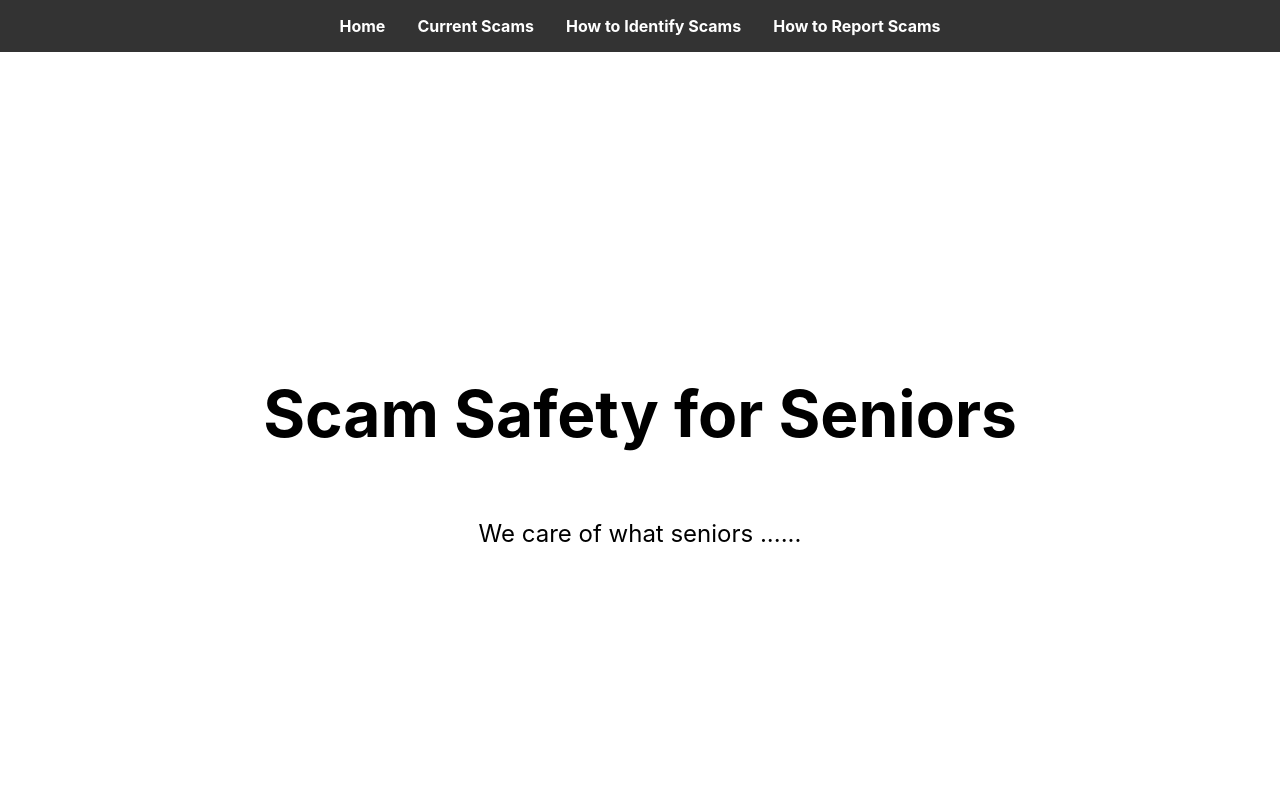
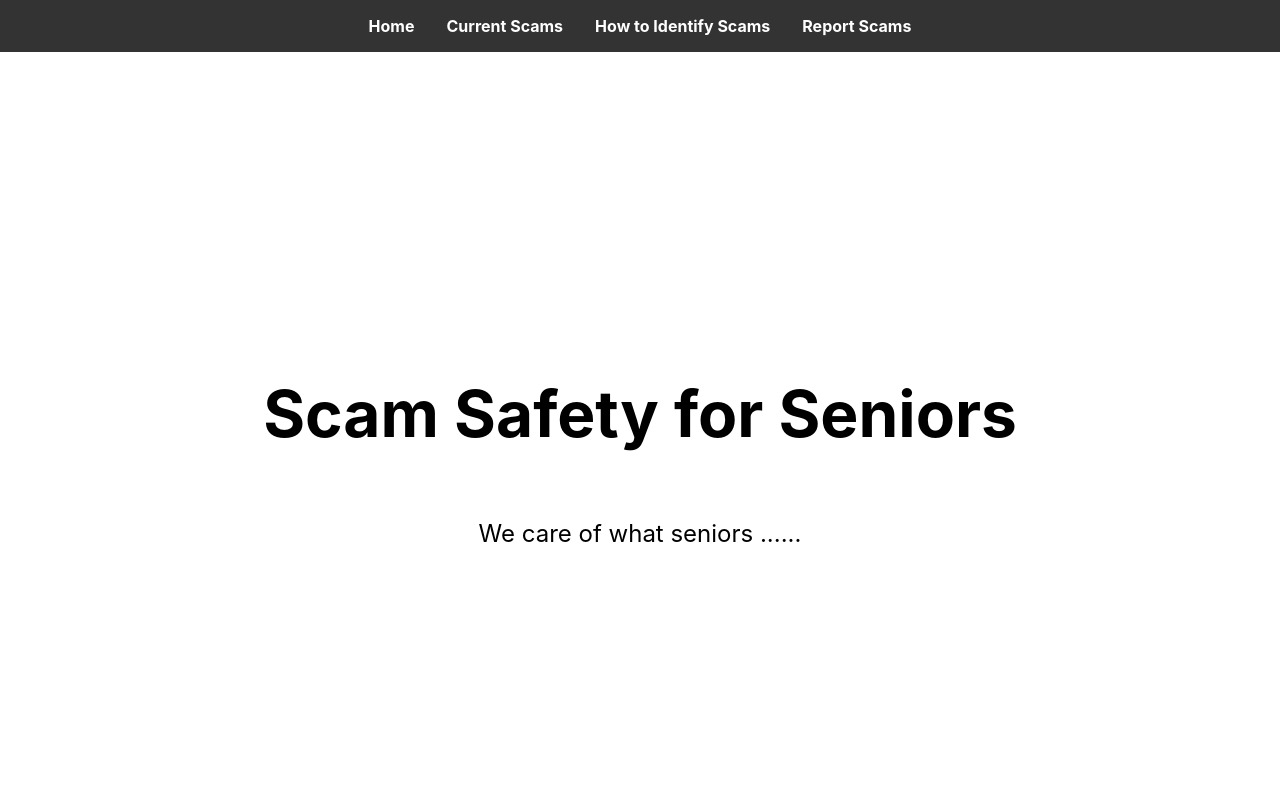
Before and after one commit to YQiZhu/ScamGuard, a React (Create React App) app in the folder scamguard_react/: page / in a window 1280 px wide. Shown: the top 800 px of the page. Built offline with nearby package versions, Linux system fonts and the light colour scheme.

Commit message:
Add report scam page

```diff
--- a/scamguard_react/src/Header.js
+++ b/scamguard_react/src/Header.js
@@ -16,7 +16,7 @@ const Header = () => {
                         <Link to="/identifyScam">How to Identify Scams</Link>
                     </li>
                     <li>
-                        <Link to="/reportScam">How to Report Scams</Link>
+                        <Link to="/reportScam">Report Scams</Link>
                     </li>
                 </ul>
             </nav>
```
